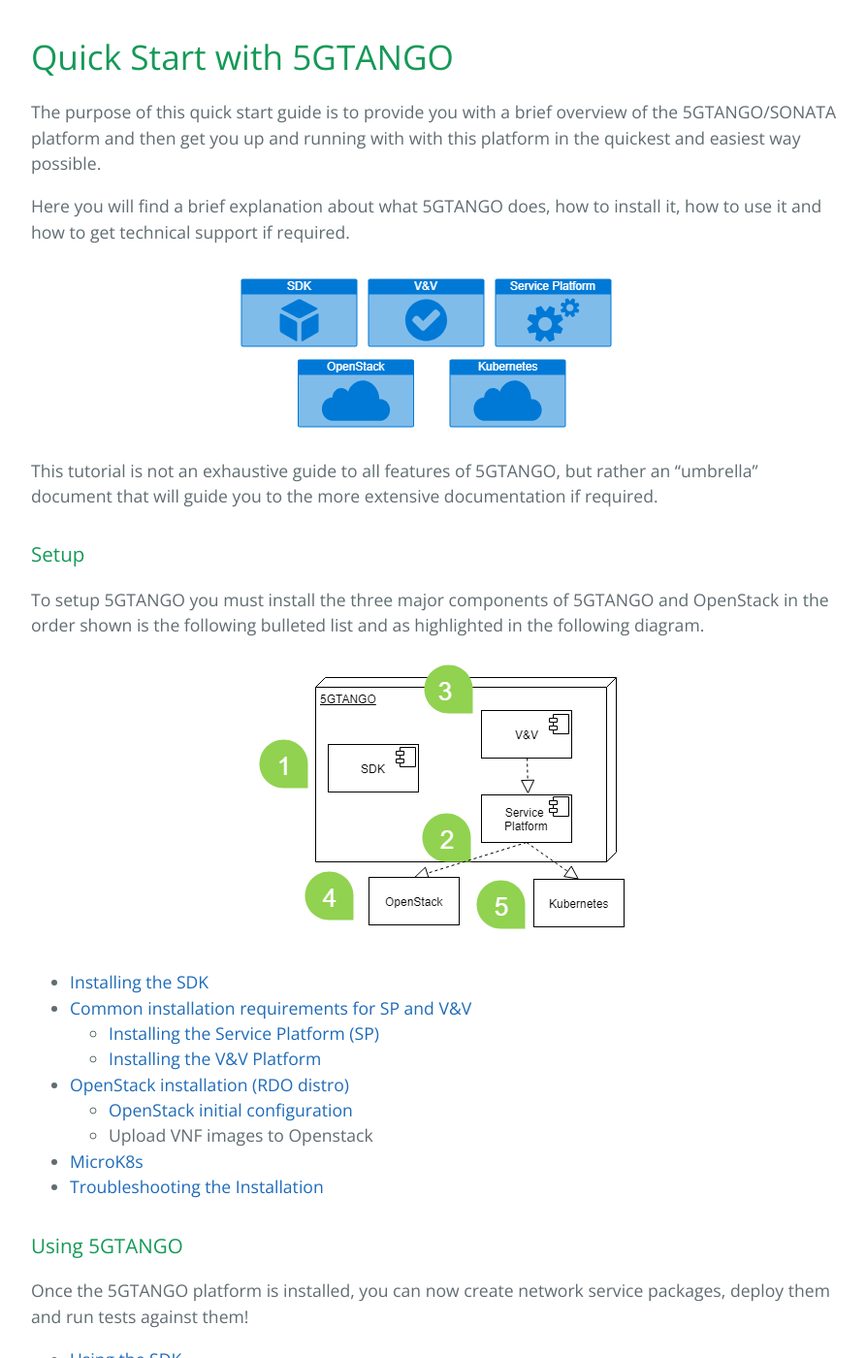
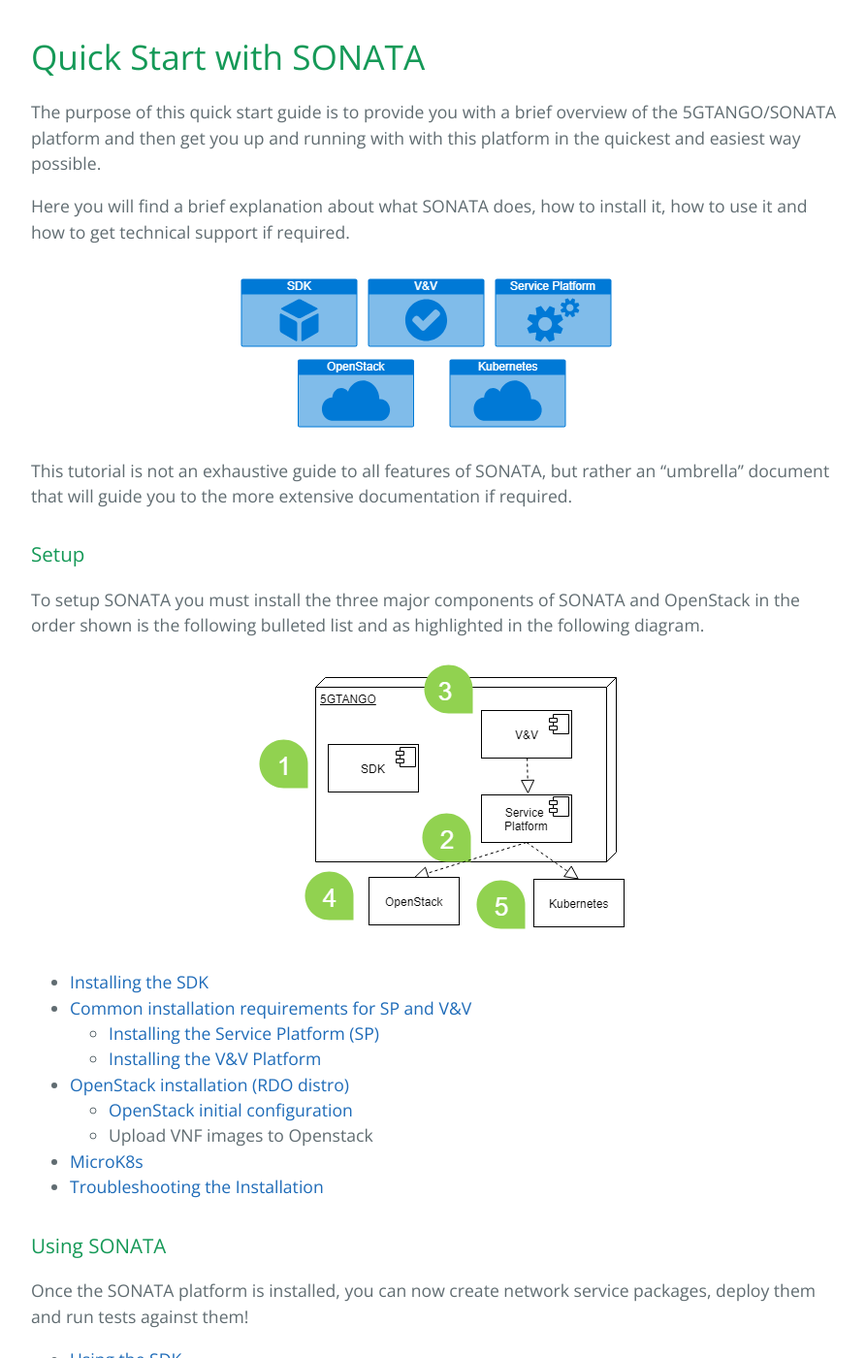
Before and after one commit to sonata-nfv/sonata-nfv.github.io, a Jekyll site: the page built from quickguide.md, in a window 1280 px wide and 1400 px high. Shown: the whole window at 97% size, without its empty margins (192-1085 px from the left). Built offline with Jekyll 4.4.1, drawn with Linux system fonts in a browser that asks for light colours; our own code applies the rules of GitHub Pages for plain Markdown files; some of the changed text lies outside the part shown.

Commit message:
Update quickguide.md

```diff
--- a/quickguide.md
+++ b/quickguide.md
@@ -1,16 +1,16 @@
-# Quick Start with 5GTANGO
+# Quick Start with SONATA
 
 The purpose of this quick start guide is to provide you with a brief overview of the 5GTANGO/SONATA platform and then get you up and running with with this platform in the quickest and easiest way possible.
 
-Here you will find a brief explanation about what 5GTANGO does, how to install it, how to use it and how to get technical support if required.
+Here you will find a brief explanation about what SONATA does, how to install it, how to use it and how to get technical support if required.
 
 <p align="center"><img src="https://github.com/sonata-nfv/sonata-nfv.github.io/raw/master/images/5gtango-install.png" /></p>
 
-This tutorial is not an exhaustive guide to all features of 5GTANGO, but rather an "umbrella" document that will guide you to the more extensive documentation if required.
+This tutorial is not an exhaustive guide to all features of SONATA, but rather an "umbrella" document that will guide you to the more extensive documentation if required.
 
 ### Setup
 
-To setup 5GTANGO you must install the three major components of 5GTANGO and OpenStack in the order shown is the following bulleted list and as highlighted in the following diagram.
+To setup SONATA you must install the three major components of SONATA and OpenStack in the order shown is the following bulleted list and as highlighted in the following diagram.
 
 <p align="center"><img src="https://github.com/sonata-nfv/sonata-nfv.github.io/raw/master/images/5gtango-install-1234.png" /></p>
 
@@ -25,9 +25,9 @@ To setup 5GTANGO you must install the three major components of 5GTANGO and Open
   * [MicroK8s](/Microk8s-guide-V2.pdf)
   * [Troubleshooting the Installation](/troubleshooting.md)
 
-### Using 5GTANGO
+### Using SONATA
 
-Once the 5GTANGO platform is installed, you can now create network service packages, deploy them and run tests against them!
+Once the SONATA platform is installed, you can now create network service packages, deploy them and run tests against them!
 
 * [Using the SDK](/sdk)
   * [Defining a Network Service (using Descriptors)](/sdk#descriptors-creation)
@@ -45,3 +45,15 @@ Once the 5GTANGO platform is installed, you can now create network service packa
   * [Upload a Service Package and a Test Package](/vnv#upload-a-service-package-and-a-test-package)
   * [Creation and execution of a Test Plan](/vnv#creation-and-execution-of-a-test-plan)
   * [Checking Test Results](/vnv#checking-test-results)
+
+### Contributing to SONATA
+
+To contribute to the development of a SONATA component you have to fork the repository, commit new code and create pull requests.
+
+### Support
+
+You can find [troubleshooting documentation](https://sonata-nfv.github.io/troubleshooting.html).
+
+You may use the sonata-dev mailing list: sonata-dev(at)lists.atosresearch.eu
+
+You may use the GitHub issues to report bugs (per component). For example, tng-vnv-planner component can be found at: [https://github.com/sonata-nfv/tng-vnv-planner/issues](https://github.com/sonata-nfv/tng-vnv-planner/issues).
```
